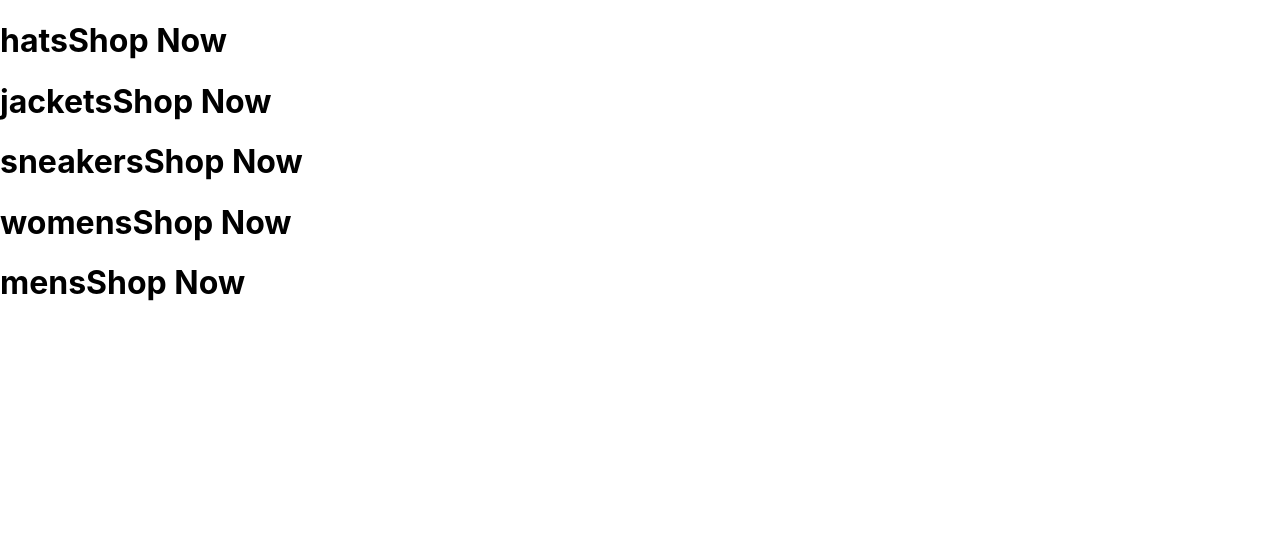
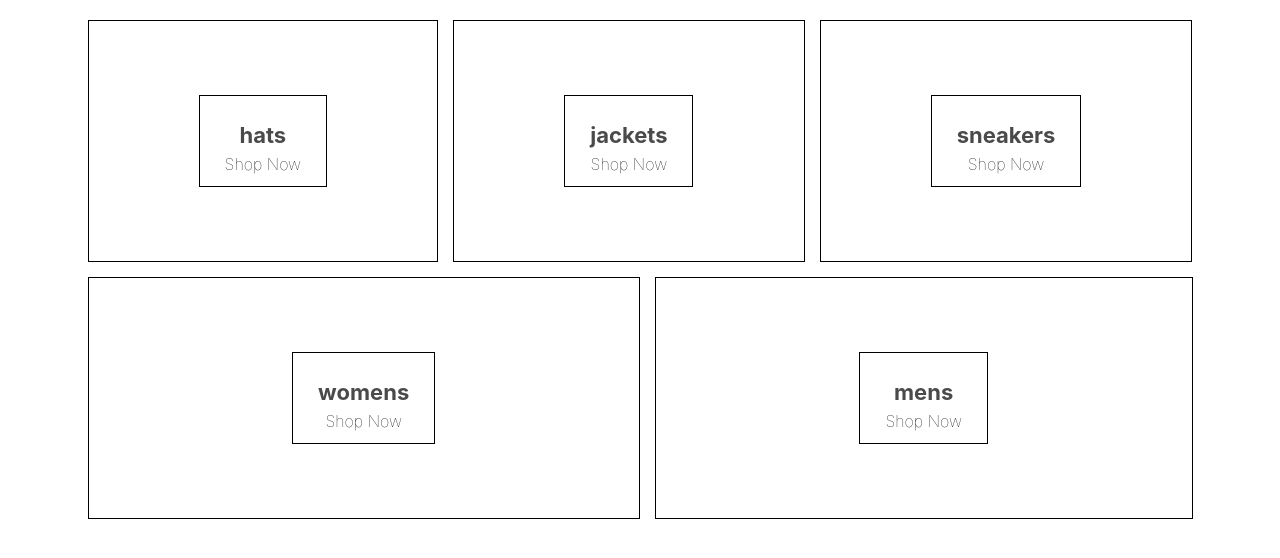
Before and after one commit to hastiafra/e-commerce-website, a React (Create React App) app in the folder e-commerce/: page / in a window 1280 px wide. Shown: the top 558 px of the page. Built offline with nearby package versions, Linux system fonts and the light colour scheme.

Commit message:
wireframe

```diff
--- a/e-commerce/src/components/directory/Directory.jsx
+++ b/e-commerce/src/components/directory/Directory.jsx
@@ -3,15 +3,17 @@ import React, { useState } from "react";
 import sections from "../../directory.data";
 import MenuItem from "../menuItem/MenuItem";
 
+import directoryStyle from "./directoryStyle.scss"
+
 const Directory = () => {
 
 
   return (
-    <>
+    <div className="directoryMenu">
       {sections.map(({ title, imageUrl, id }) => {
        return( <MenuItem key={id} title={title} imageUrl={imageUrl}/>);
       })}
-    </>
+    </div>
   );
 };
 
--- /dev/null
+++ b/e-commerce/src/components/directory/directoryStyle.scss
@@ -0,0 +1,6 @@
+.directoryMenu {
+    width: 100%;
+    display: flex;
+    flex-wrap: wrap;
+    justify-content: space-between;
+  }
--- a/e-commerce/src/components/menuItem/MenuItem.jsx
+++ b/e-commerce/src/components/menuItem/MenuItem.jsx
@@ -1,4 +1,5 @@
 import React from "react";
+import menuStyle from "./menuStyle.scss"
 
 const MenuItem = ({ title }) => {
   return (
@@ -6,8 +7,8 @@ const MenuItem = ({ title }) => {
       <div className="content">
         <h1 className="title">
           {title}
+        </h1>
           <span className="subtitle">Shop Now</span>
-        </h1>
       </div>
     </div>
   );
--- /dev/null
+++ b/e-commerce/src/components/menuItem/menuStyle.scss
@@ -0,0 +1,40 @@
+.menu-item {
+  min-width: 30%;
+  height: 240px;
+  flex: 1 1 auto;
+  display: flex;
+  align-items: center;
+  justify-content: center;
+  border: 1px solid black;
+  margin: 0 7.5px 15px;
+
+  &:first-child {
+    margin-right: 7.5px;
+  }
+
+  &:last-child {
+    margin-left: 7.5px;
+  }
+
+  .content {
+    height: 90px;
+    padding: 0 25px;
+    display: flex;
+    flex-direction: column;
+    align-items: center;
+    justify-content: center;
+    border: 1px solid black;
+
+    .title {
+      font-weight: bold;
+      margin-bottom: 6px;
+      font-size: 22px;
+      color: #4a4a4a;
+    }
+
+    .subtitle {
+      font-weight: lighter;
+      font-size: 16px;
+    }
+  }
+}
--- a/e-commerce/src/pages/homepage/Home.jsx
+++ b/e-commerce/src/pages/homepage/Home.jsx
@@ -1,12 +1,13 @@
 import React from "react";
 import Directory from "../../components/directory/Directory"
+import homeStyle from "./homeStyle.scss"
 
 const Home = () =>{
 
 return(
-    <>
+    <div className="homePage">
     <Directory/>
-    </>
+    </div>
 )
 
 
--- /dev/null
+++ b/e-commerce/src/pages/homepage/homeStyle.scss
@@ -0,0 +1,6 @@
+.homePage {
+    display: flex;
+    flex-direction: column;
+    align-items: center;
+    padding: 20px 80px;
+  }
```
Also changed, not shown: e-commerce/src/components/menuItem/menu.style.sass (deleted), e-commerce/src/pages/homepage/home.style.sass (deleted).
